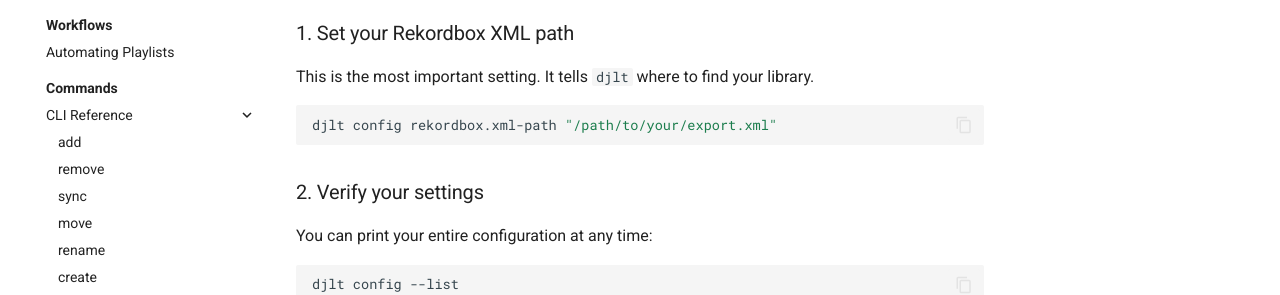
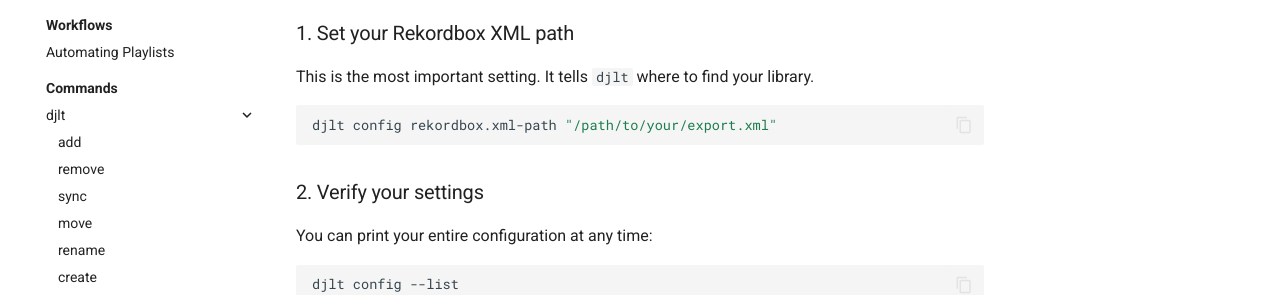
Before and after one commit to llttlltt/dj-library-tools, an MkDocs documentation site: the page built from docs/guide/configuration.md, in a window 1280 px wide. Shown: the part 440-735 px from the top of the page. Built offline with MkDocs 1.6.1 and Material for MkDocs 9.7.7, drawn with Linux system fonts in a browser that asks for light colours; comment, search, counter and statistics services are not loaded.

Commit message:
docs: restore djlt: section title in navigation

```diff
--- a/mkdocs.yml
+++ b/mkdocs.yml
@@ -63,7 +63,7 @@
       - Automating Playlists: guide/workflows/automating-playlists.md
     - Commands:
       - guide/commands/index.md
-      - CLI Reference:
+      - djlt:
         - commands/index.md
         - add: commands/add.md
         - remove: commands/remove.md
```
